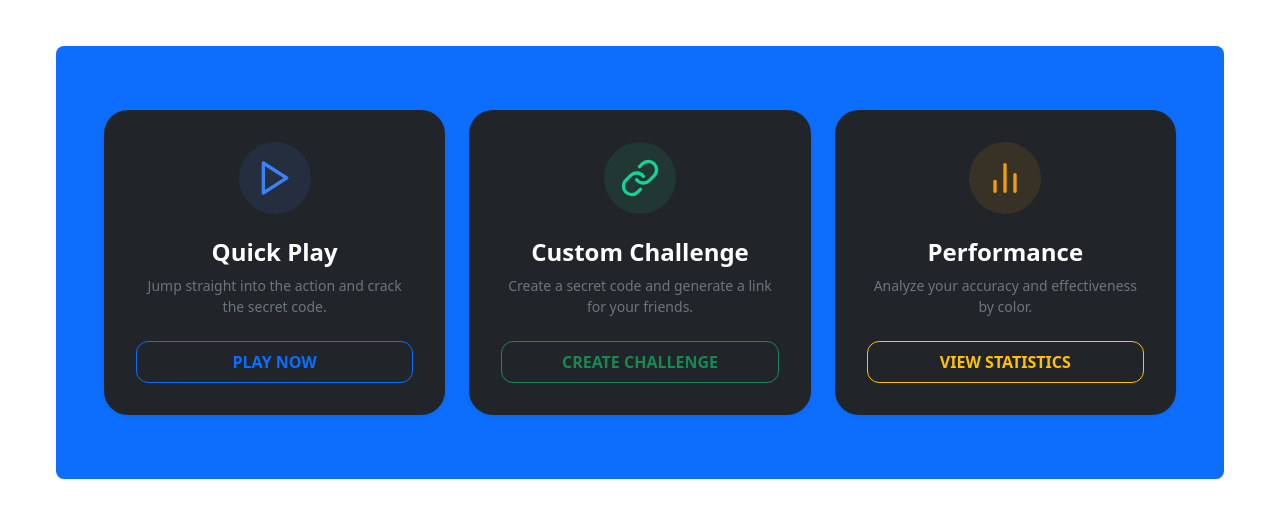
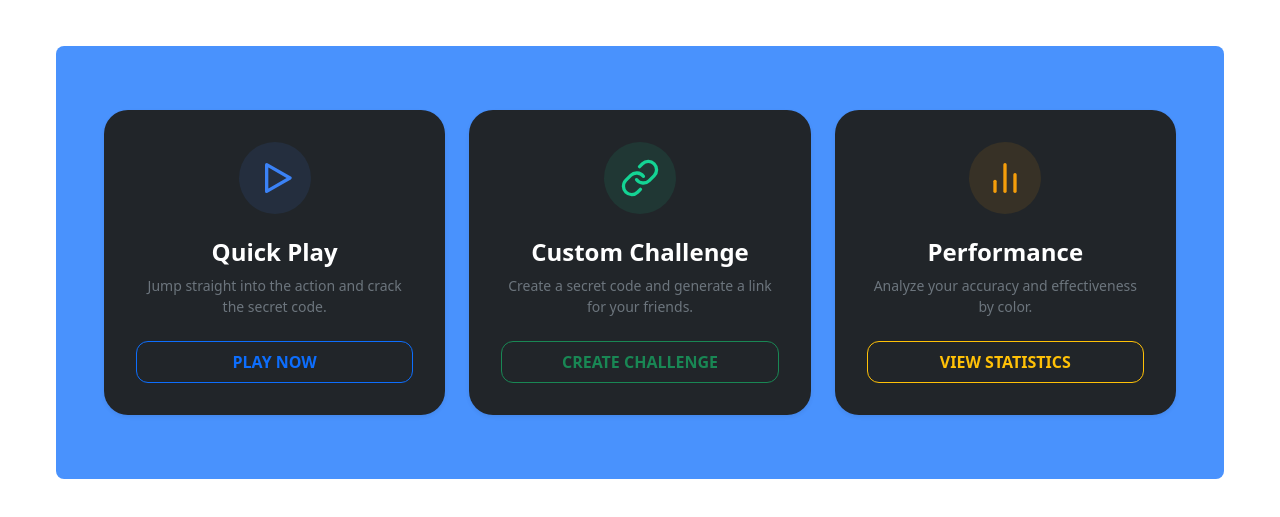
Before and after one commit to sebast825/Idempotent-Serverless-Architecture, a Next.js app: page /dashboard in a window 1280 px wide. Shown: the part 327-844 px from the top of the page. Built offline with nearby package versions, Linux system fonts and the light colour scheme; no server answers.

Commit message:
center polygon

```diff
--- a/app/dashboard/comonents/dashboardActions.tsx
+++ b/app/dashboard/comonents/dashboardActions.tsx
@@ -1,21 +1,21 @@
 import { FeatureCard } from "@/components/cards/featureCard";
 import { useCreatePuzzleAndGame } from "@/hooks/game/useCreatePuzzleAndGame";
 import { useModalStore } from "@/store/useModalStore";
-import { Container, Row, Col, Card, Button } from "react-bootstrap";
+import { Row } from "react-bootstrap";
 
 export const DashboardActions = () => {
-    const { createPuzzleAndGame, isPending } = useCreatePuzzleAndGame();
-    const openModal = useModalStore((state) => state.openModal);
+  const { createPuzzleAndGame, isPending } = useCreatePuzzleAndGame();
+  const openModal = useModalStore((state) => state.openModal);
   return (
-    <div className="py-3 py-md-3 m-md-5 rounded-3 my-4 bg-primary">
+    <div className="py-3 py-md-3 m-md-5 rounded-3 my-4 bg-primary bg-opacity-75">
       <Row className="g-4 justify-content-center p-3 p-md-5">
         {/* CARD 1: QUICK PLAY */}
         <FeatureCard
           color={"#3b82f6"}
-          svgChildren={<polygon points="5 3 19 12 5 21 5 3"></polygon>}
+          svgChildren={<polygon points="7 4 21 12 7 20 7 4"></polygon>}
           btnVariant={"outline-primary"}
           btnText={"PLAY NOW"}
-          btnAction={()=>createPuzzleAndGame()}
+          btnAction={() => createPuzzleAndGame()}
           btndisable={isPending}
           text="Quick Play"
           description="Jump straight into the action and crack the secret code."
@@ -30,7 +30,7 @@ export const DashboardActions = () => {
               <path d="M14 11a5 5 0 0 0-7.54-.54l-3 3a5 5 0 0 0 7.07 7.07l1.71-1.71"></path>
             </>
           }
-           btnAction={()=>openModal("CUSTOM_CHALLENGE")}
+          btnAction={() => openModal("CUSTOM_CHALLENGE")}
           btnVariant={"outline-success"}
           btnText={"CREATE CHALLENGE"}
           text="Custom Challenge"
@@ -49,7 +49,7 @@ export const DashboardActions = () => {
           }
           btnVariant={"outline-warning"}
           btnText={"VIEW STATISTICS"}
-          btnAction={()=>openModal("USERSTATS")}
+          btnAction={() => openModal("USERSTATS")}
           text="Performance"
           description="Analyze your accuracy and effectiveness by color."
         />
```
